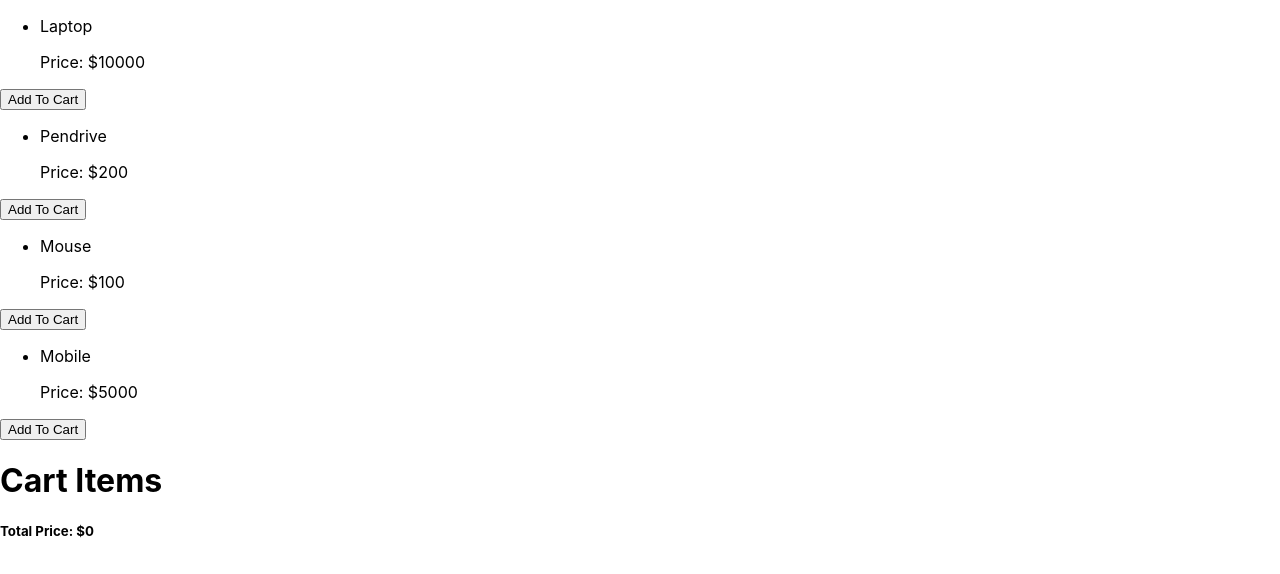
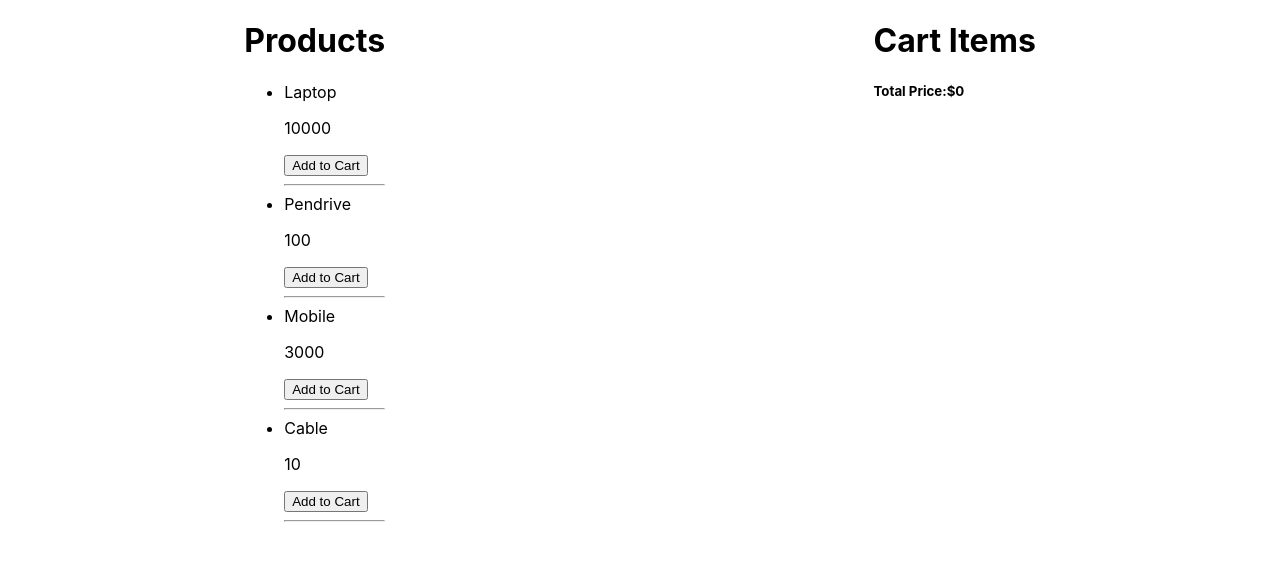
Before and after one commit to Naveed69/50-Day-challenge, a React (Create React App) app in the folder Project-36/cart/: page / in a window 1280 px wide. Shown: the top 574 px of the page. Built offline with nearby package versions, Linux system fonts and the light colour scheme.

Commit message:
created own cart with context API

```diff
--- a/Project-36/cart/src/App.js
+++ b/Project-36/cart/src/App.js
@@ -1,17 +1,13 @@
 import "./App.css";
-import Cart from "./Components/Cart";
 import Display from "./Components/Display";
 import { CartProvider } from "./ContexApi/Cart/CartContext";
-
 function App() {
   return (
-    <CartProvider>
-      <Display name={"Laptop"} price={10000} />
-      <Display name={"Pendrive"} price={200} />
-      <Display name={"Mouse"} price={100} />
-      <Display name={"Mobile"} price={5000} />
-      <Cart />
-    </CartProvider>
+    <>
+      <CartProvider>
+        <Display />
+      </CartProvider>
+    </>
   );
 }
 
--- a/Project-36/cart/src/Components/Cart.jsx
+++ b/Project-36/cart/src/Components/Cart.jsx
@@ -1,16 +1,19 @@
-import { UseCart } from "../ContexApi/Cart/CartContext";
+import { UseCotext } from "../ContexApi/Cart/CartContext";
 const Cart = () => {
-  const cartitems = UseCart();
-  const total = cartitems.items.reduce((a, b) => a + b.price, 0);
+  const useCart = UseCotext();
+  console.log(useCart);
+  const total = useCart.items.reduce((a, b) => a + b.price, 0);
   return (
-    <>
+    <span>
       <h1>Cart Items</h1>
       <ul>
-        {cartitems &&
-          cartitems.items.map((item, idx) => <li key={idx}>{item.item}</li>)}
+        {useCart.items.map((item, idx) => (
+          <li key={idx}>{item.item}</li>
+        ))}
       </ul>
-      <h5>Total Price: ${total}</h5>
-    </>
+      <h5>Total Price:${total}</h5>
+    </span>
   );
 };
+
 export default Cart;
--- /dev/null
+++ b/Project-36/cart/src/Components/Display.css
@@ -0,0 +1,4 @@
+.container {
+  display: flex;
+  justify-content: space-around;
+}
--- a/Project-36/cart/src/Components/Display.jsx
+++ b/Project-36/cart/src/Components/Display.jsx
@@ -1,25 +1,42 @@
-import { UseCart } from "../ContexApi/Cart/CartContext";
-const Display = (props) => {
-  const cartItems = UseCart();
+import "./Display.css";
+import Cart from "./Cart";
+import { UseCotext } from "../ContexApi/Cart/CartContext";
+const Display = () => {
+  const cartUse = UseCotext();
+  const items = [
+    { item: "Laptop", price: 10000 },
+    { item: "Pendrive", price: 100 },
+    { item: "Mobile", price: 3000 },
+    { item: "Cable", price: 10 },
+  ];
   return (
-    <>
+    <div className="container">
+      <span>
+        <h1>Products</h1>
         <ul>
-        {" "}
-        <li>
-          {props.name} <p>Price: ${props.price}</p>
-        </li>
-      </ul>
+          {items.map((item, idx) => (
+            <li key={idx}>
+              {item.item}
+              <p>{item.price}</p>
               <button
+                type="button"
                 onClick={() =>
-          cartItems.setItems([
-            ...cartItems.items,
-            { item: props.name, price: props.price },
+                  cartUse.setItem([
+                    ...cartUse.items,
+                    { item: item.item, price: item.price },
                   ])
                 }
               >
-        Add To Cart
+                Add to Cart
               </button>
-    </>
+              <hr />
+            </li>
+          ))}
+        </ul>
+      </span>
+      <Cart />
+    </div>
   );
 };
+
 export default Display;
--- a/Project-36/cart/src/ContexApi/Cart/CartContext.jsx
+++ b/Project-36/cart/src/ContexApi/Cart/CartContext.jsx
@@ -1,20 +1,17 @@
-import { createContext, useContext, useState } from "react";
+import { createContext, useState, useContext } from "react";
 
-//creating context
-export const CartContext = createContext(null);
+const CartContext = createContext(null);
 
-//providing context
 export const CartProvider = (props) => {
-  const [items, setItems] = useState([]);
+  const [items, setItem] = useState([]);
   return (
-    <CartContext.Provider value={{ items, setItems }}>
+    <CartContext.Provider value={{ items, setItem, name: "naveed" }}>
       {props.children}
     </CartContext.Provider>
   );
 };
 
-//consume context
-export const UseCart = () => {
+export const UseCotext = () => {
   const cart = useContext(CartContext);
   return cart;
 };
```
Lines whose indentation alone changed are shown as unchanged.
